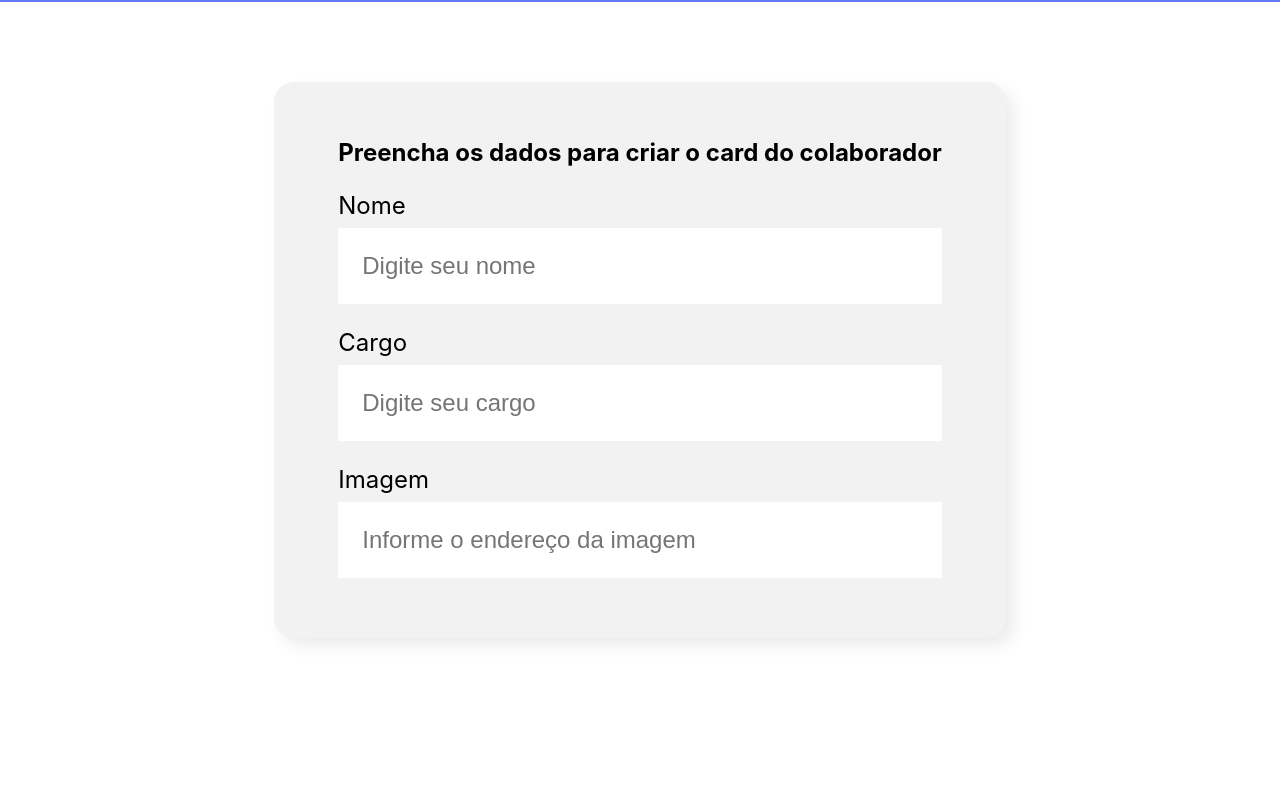
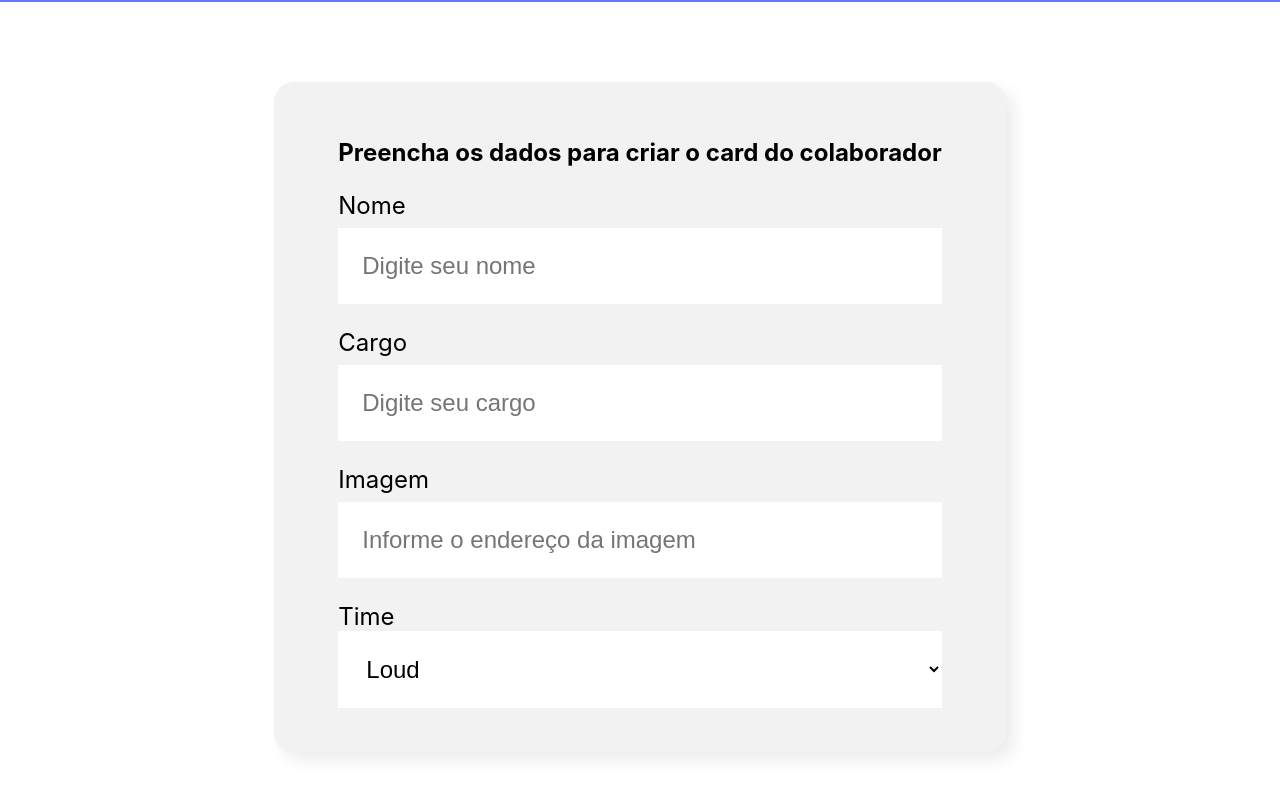
Before and after one commit to murilohenrique56/organograma, a React (Create React App) app: page / in a window 1280 px wide. Shown: the part 496-1292 px from the top of the page. Before the commit the page ends 1214 px from the top, so only its background shows below. Built offline with nearby package versions, Linux system fonts and the light colour scheme.

Commit message:
feat: incluindo componente select de times

```diff
--- a/src/components/formulario/index.js
+++ b/src/components/formulario/index.js
@@ -1,7 +1,17 @@
 import CampoTexto from "../campoTexto";
+import ListaSuspensa from "../listaSuspensa";
 import "./Formulario.css";
 
 const Formulario = () => {
+  const times = [
+    'Loud',
+    'Sentinels',
+    'Leviatan',
+    'Gen.G',
+    'PPX',
+    'TH'
+
+  ]
   return (
     <section className="formulario">
       <form>
@@ -9,6 +19,7 @@
         <CampoTexto label="Nome" placeholder="Digite seu nome" />
         <CampoTexto label="Cargo" placeholder="Digite seu cargo" />
         <CampoTexto label="Imagem" placeholder="Informe o endereço da imagem" />
+        <ListaSuspensa label="Time" itens={times}></ListaSuspensa>
       </form>
     </section>
   );
--- /dev/null
+++ b/src/components/listaSuspensa/ListaSuspensa.css
@@ -0,0 +1,15 @@
+.lista-suspensa {
+    display: block;
+    margin-bottom: 8px;
+    font-size: 24px;
+}
+
+.lista-suspensa select {
+    background-color: #fff;
+    box-shadow: 10x 10x 30x rgba(0, 0, 0, 0.06);
+    width: 100%;
+    border: none;
+    font-size: 24px;
+    padding: 24px;
+    box-sizing: border-box;
+}
--- /dev/null
+++ b/src/components/listaSuspensa/index.js
@@ -0,0 +1,16 @@
+import './ListaSuspensa.css'
+
+const ListaSuspensa = ({label, itens}) => {
+    return (
+        <div className='lista-suspensa'>
+            <label>{label}</label>
+            <select>
+                {itens.map(item => {
+                   return <option key={item}>{item}</option>
+                })}
+            </select>
+        </div>
+    )
+}
+
+export default ListaSuspensa
```
